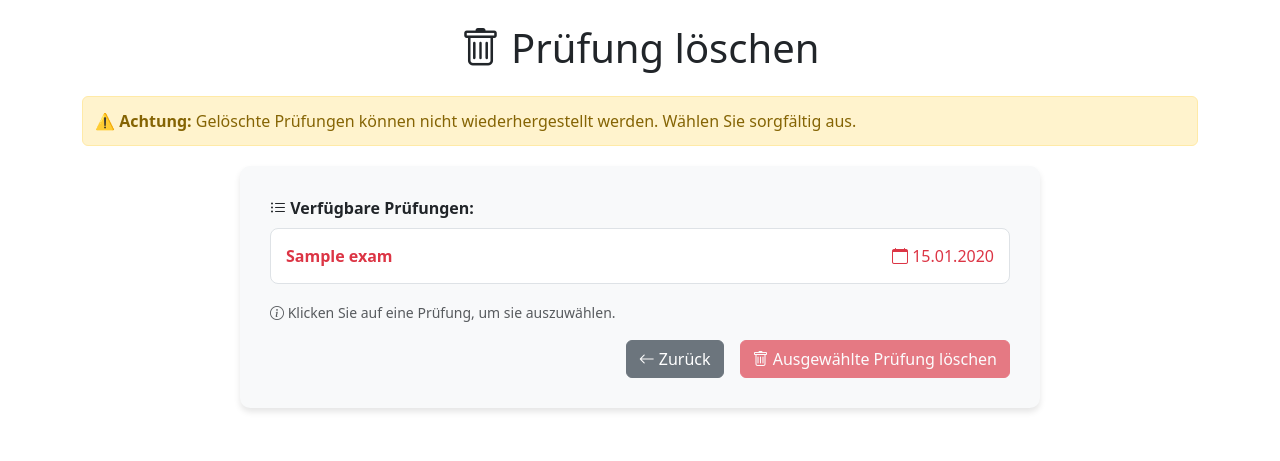
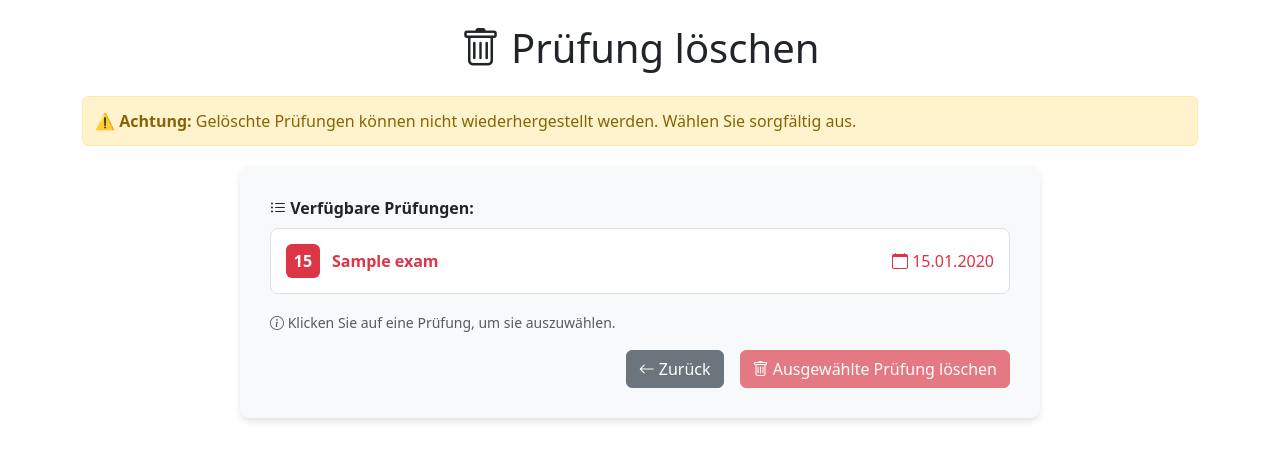
Before and after one commit to ahmetdincsan45-png/prufungskalender, a Flask app: page /delete in a window 1280 px wide. Shown: the top 461 px of the page. Run offline with Flask 3, Linux system fonts and the light colour scheme; tables that the repository leaves empty hold one stand-in row (values such as "Sample post"); parts of the project's set-up code (start-up, migrations or seed data) failed here and were passed over.

Commit message:
UI: /delete kartlarına gün kutusu eklendi (past=kırmızı, future=mavi); backend day alanı

```diff
--- a/app.py
+++ b/app.py
@@ -405,8 +405,10 @@ def delete_exam():
             date_str = r["date"]
             if isinstance(date_str, str) and len(date_str) == 10:
                 formatted = f"{date_str[8:10]}.{date_str[5:7]}.{date_str[0:4]}"
+                day_part = str(int(date_str[8:10]))  # Öncü sıfırı kaldır ("09" -> "9")
             else:
                 formatted = date_str
+                day_part = ''
             is_past = (date_str < today_str)
             exams.append({
                 'id': r['id'],
@@ -414,7 +416,8 @@ def delete_exam():
                 'date': date_str,
                 'date_formatted': formatted,
                 'grade': r.get('grade', '4A') if hasattr(r, 'get') else '4A',
-                'is_past': is_past
+                'is_past': is_past,
+                'day': day_part
             })
         return render_template("delete.html", exams=exams)
     except Exception as e:
--- a/templates/delete.html
+++ b/templates/delete.html
@@ -51,6 +51,22 @@
         .exam-item.future {
             color: #0d6efd; /* mavi */
         }
+
+        /* Gün kutusu */
+        .exam-day-box {
+            display: inline-flex;
+            align-items: center;
+            justify-content: center;
+            width: 34px;
+            height: 34px;
+            border-radius: 6px;
+            font-weight: 700;
+            color: #fff; /* metin beyaz */
+            margin-right: 8px;
+            line-height: 1;
+        }
+        .exam-item.past .exam-day-box { background-color: #dc3545; }
+        .exam-item.future .exam-day-box { background-color: #0d6efd; }
 
         /* Mobil responsive düzenlemeler */
         @media (max-width: 768px) {
@@ -152,8 +168,9 @@
                                 {% for exam in exams %}
                                 <div class="exam-item {{ 'past' if exam.is_past else 'future' }}" data-exam-id="{{ exam.id }}" onclick="selectExam('{{ exam.id }}')">
                                     <div class="row align-items-center">
-                                        <div class="col-md-6 exam-subject">
-                                            <strong>{{ exam.subject }}</strong>
+                                        <div class="col-md-6 exam-subject d-flex align-items-center">
+                                            <span class="exam-day-box">{{ exam.day }}</span>
+                                            <strong class="ms-1">{{ exam.subject }}</strong>
                                         </div>
                                         <div class="col-md-6 exam-date text-md-end">
                                             <i class="bi bi-calendar"></i> {{ exam.date_formatted }}
```
